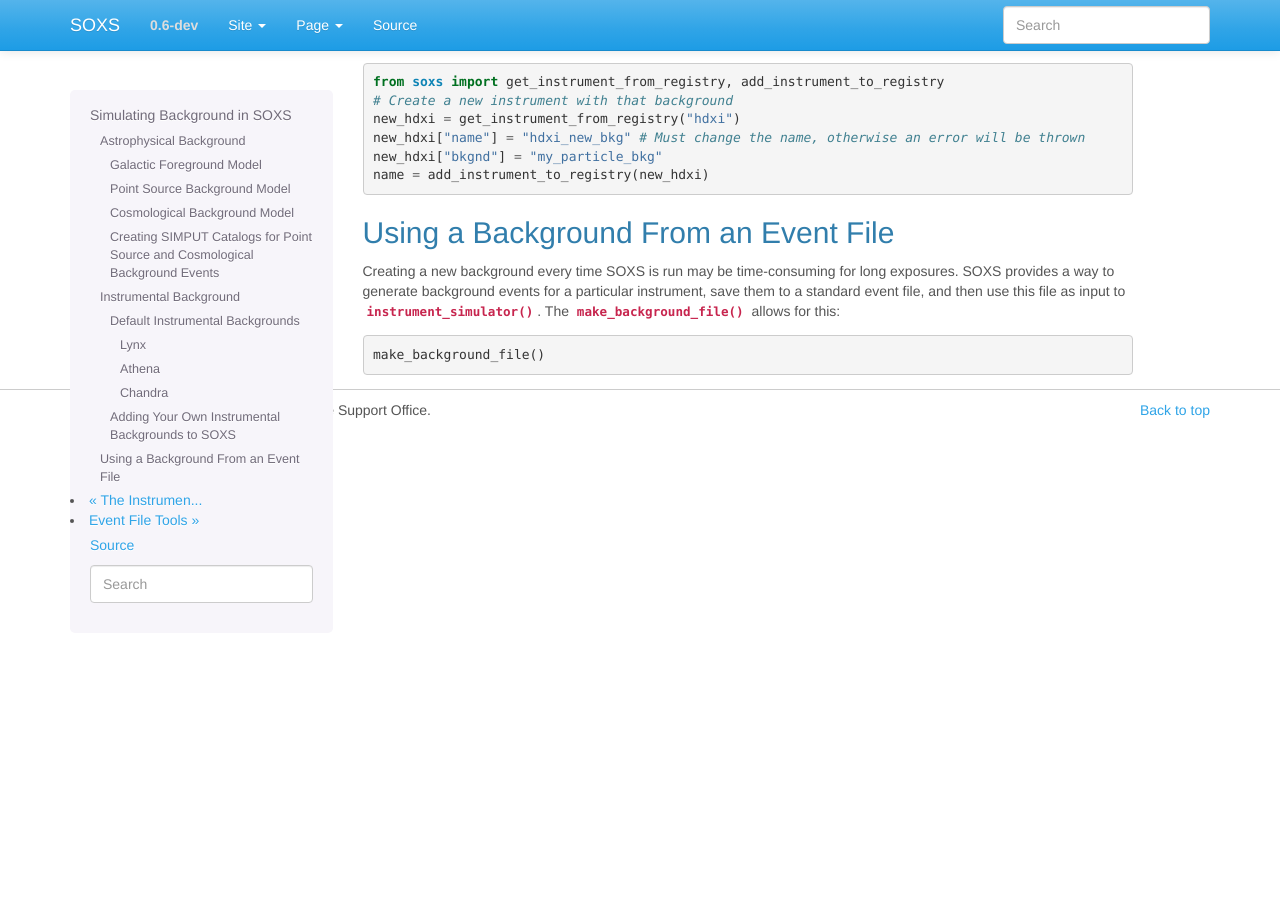
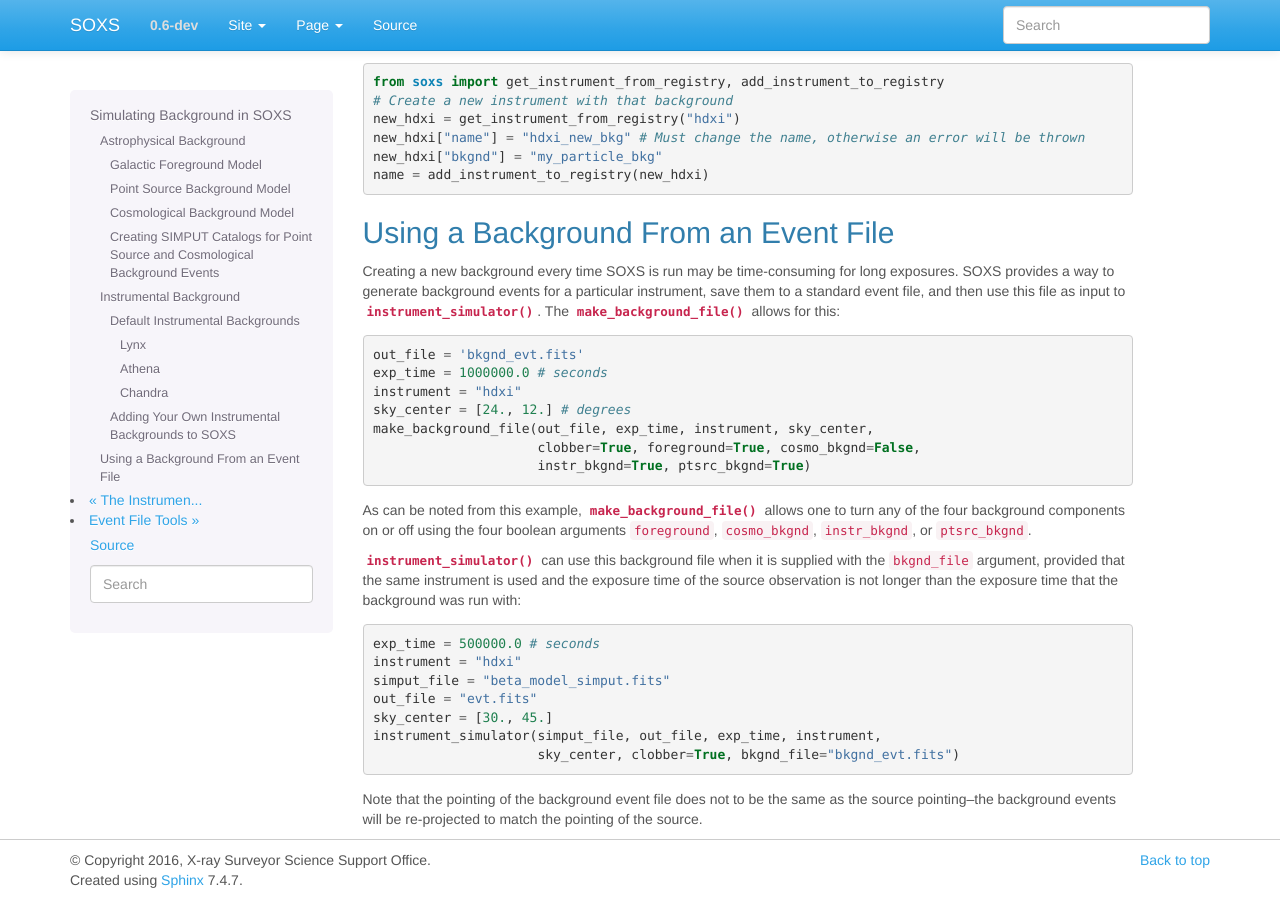
Before and after one commit to lynx-x-ray-observatory/soxs, a Sphinx documentation site: the page built from doc/source/python/background.rst, in a window 1280 px wide and 900 px high, scrolled down 2857 px. Built offline with Sphinx 7.4.7, drawn with Linux system fonts in a browser that asks for light colours.

Commit message:
More background docs

```diff
--- a/doc/source/python/background.rst
+++ b/doc/source/python/background.rst
@@ -215,4 +215,34 @@ file as input to :func:`~soxs.instrument.instrument_simulator`. The
 
 .. code-block:: python
 
-    make_background_file()
+    out_file = 'bkgnd_evt.fits'
+    exp_time = 1000000.0 # seconds
+    instrument = "hdxi"
+    sky_center = [24., 12.] # degrees
+    make_background_file(out_file, exp_time, instrument, sky_center,
+                         clobber=True, foreground=True, cosmo_bkgnd=False,
+                         instr_bkgnd=True, ptsrc_bkgnd=True)
+
+As can be noted from this example, :func:`~soxs.instrument.make_background_file`
+allows one to turn any of the four background components on or off using the
+four boolean arguments ``foreground``, ``cosmo_bkgnd``, ``instr_bkgnd``, or
+``ptsrc_bkgnd``.
+
+:func:`~soxs.instrument.instrument_simulator` can use this background file when
+it is supplied with the ``bkgnd_file`` argument, provided that the same
+instrument is used and the exposure time of the source observation is not longer
+than the exposure time that the background was run with:
+
+.. code-block:: python
+
+    exp_time = 500000.0 # seconds
+    instrument = "hdxi"
+    simput_file = "beta_model_simput.fits"
+    out_file = "evt.fits"
+    sky_center = [30., 45.]
+    instrument_simulator(simput_file, out_file, exp_time, instrument,
+                         sky_center, clobber=True, bkgnd_file="bkgnd_evt.fits")
+
+Note that the pointing of the background event file does not to be the same as
+the source pointing--the background events will be re-projected to match the
+pointing of the source.
```
